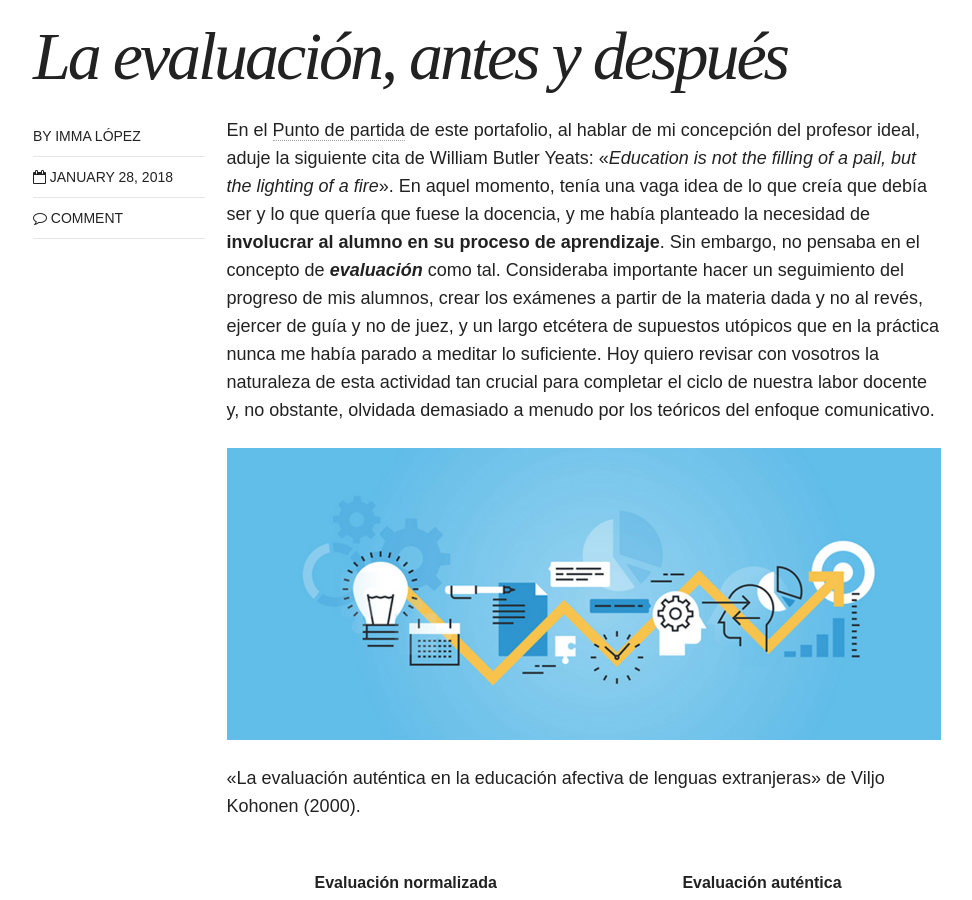
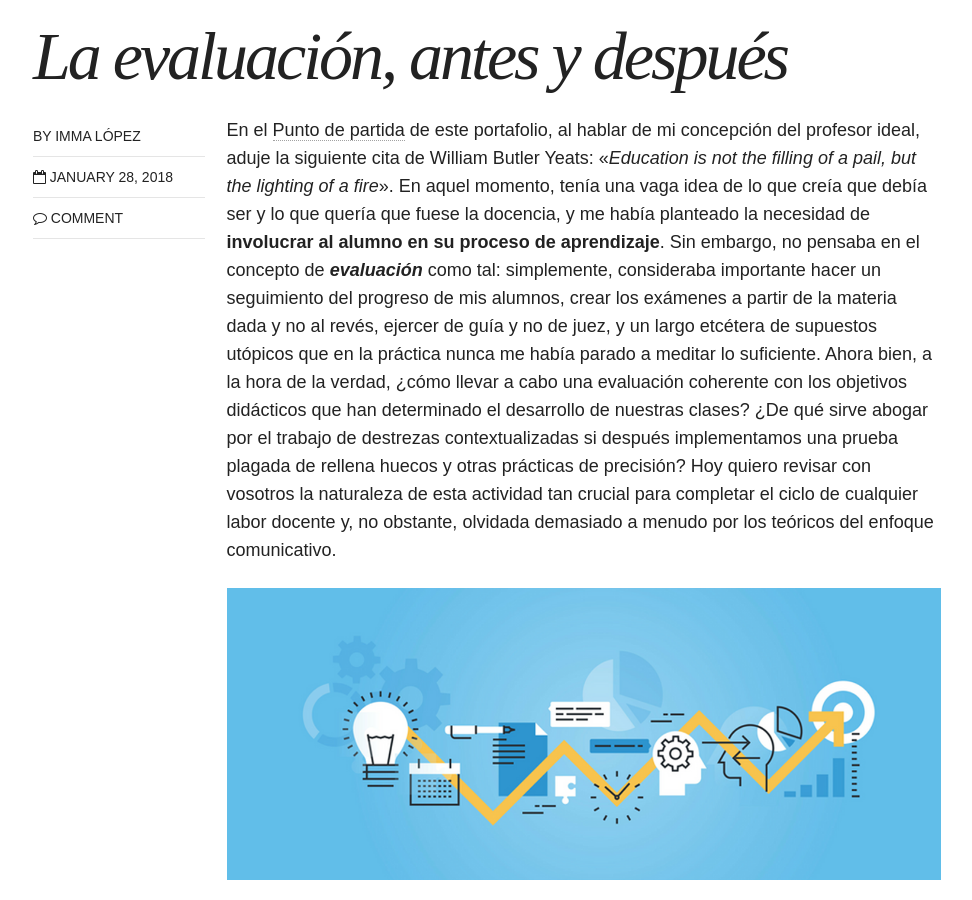
Before and after one commit to immalopez/immalopez.github.io, a Jekyll site: the page built from _posts/blog/2018-01-28-evaluacion-antes-y-despues.md, in a window 1280 px wide and 900 px high, scrolled down 456 px. Shown: the whole window, without its empty margins (153-1125 px from the left). Built offline with Jekyll 4.4.1, drawn with Linux system fonts in a browser that asks for light colours; nearby versions of some CDN libraries; comment, search, counter and statistics services are not loaded.

Commit message:
Update 2018-01-28-evaluacion-antes-y-despues.md

```diff
--- a/_posts/blog/2018-01-28-evaluacion-antes-y-despues.md
+++ b/_posts/blog/2018-01-28-evaluacion-antes-y-despues.md
@@ -11,7 +11,7 @@
 # modified: 2016-06-01T14:19:19-04:00
 ---
 
-En el [Punto de partida](https://immalopez.github.io/blog/punto-de-partida/) de este portafolio, al hablar de mi concepción del profesor ideal, aduje la siguiente cita de William Butler Yeats: «_Education is not the filling of a pail, but the lighting of a fire_». En aquel momento, tenía una vaga idea de lo que creía que debía ser y lo que quería que fuese la docencia, y me había planteado la necesidad de **involucrar al alumno en su proceso de aprendizaje**. Sin embargo, no pensaba en el concepto de **_evaluación_** como tal. Consideraba importante hacer un seguimiento del progreso de mis alumnos, crear los exámenes a partir de la materia dada y no al revés, ejercer de guía y no de juez, y un largo etcétera de supuestos utópicos que en la práctica nunca me había parado a meditar lo suficiente. Hoy quiero revisar con vosotros la naturaleza de esta actividad tan crucial para completar el ciclo de nuestra labor docente y, no obstante, olvidada demasiado a menudo por los teóricos del enfoque comunicativo.
+En el [Punto de partida](https://immalopez.github.io/blog/punto-de-partida/) de este portafolio, al hablar de mi concepción del profesor ideal, aduje la siguiente cita de William Butler Yeats: «_Education is not the filling of a pail, but the lighting of a fire_». En aquel momento, tenía una vaga idea de lo que creía que debía ser y lo que quería que fuese la docencia, y me había planteado la necesidad de **involucrar al alumno en su proceso de aprendizaje**. Sin embargo, no pensaba en el concepto de **_evaluación_** como tal: simplemente, consideraba importante hacer un seguimiento del progreso de mis alumnos, crear los exámenes a partir de la materia dada y no al revés, ejercer de guía y no de juez, y un largo etcétera de supuestos utópicos que en la práctica nunca me había parado a meditar lo suficiente. Ahora bien, a la hora de la verdad, ¿cómo llevar a cabo una evaluación coherente con los objetivos didácticos que han determinado el desarrollo de nuestras clases? ¿De qué sirve abogar por el trabajo de destrezas contextualizadas si después implementamos una prueba plagada de rellena huecos y otras prácticas de precisión? Hoy quiero revisar con vosotros la naturaleza de esta actividad tan crucial para completar el ciclo de cualquier labor docente y, no obstante, olvidada demasiado a menudo por los teóricos del enfoque comunicativo.
 
 
 
```
